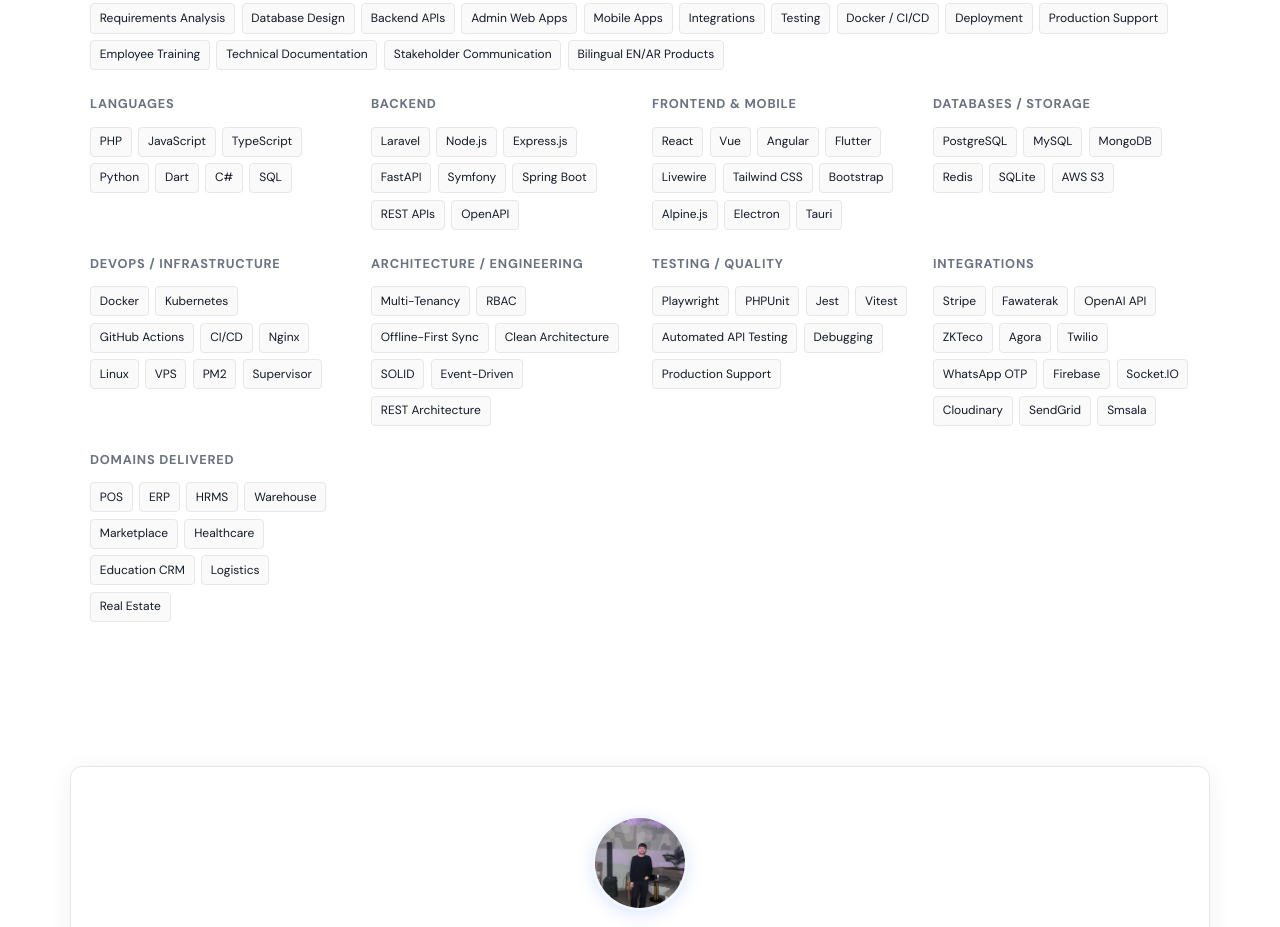
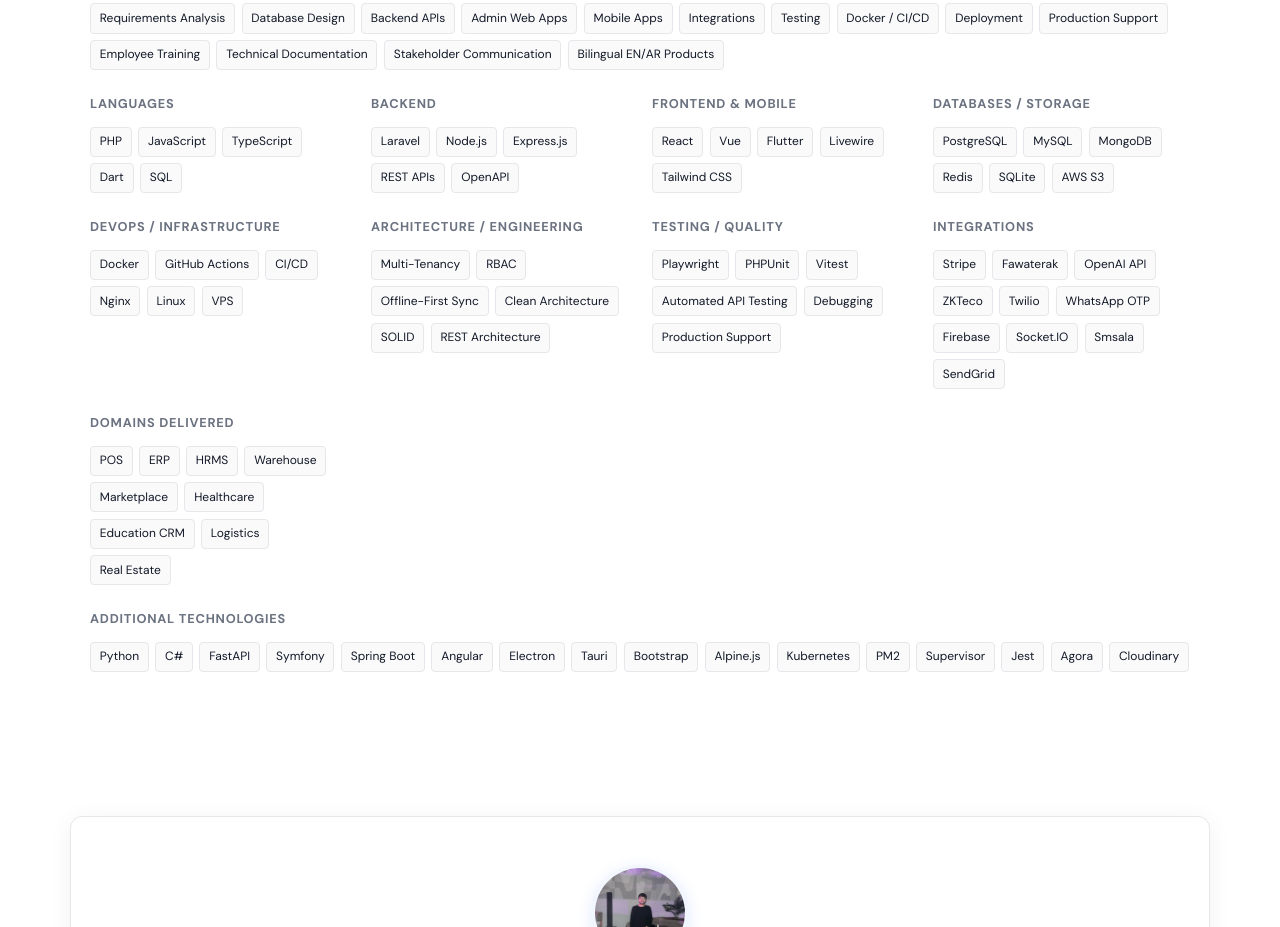
Before and after one commit to Abdelrahman1203/Abdelrahman1203.github.io, a plain HTML site: page index.html in a window 1280 px wide. Shown: the part 8978-9905 px from the top of the page. Drawn offline with Linux system fonts and the light colour scheme.

Commit message:
Tighten technical skills to emphasize production-proven stack.
Move less-demonstrated technologies into Additional Technologies on the portfolio and updated CV.

```diff
--- a/index.html
+++ b/index.html
@@ -207,19 +207,19 @@
           <div class="skill-group">
             <h4>Languages</h4>
             <div class="tags">
-              <span>PHP</span><span>JavaScript</span><span>TypeScript</span><span>Python</span><span>Dart</span><span>C#</span><span>SQL</span>
+              <span>PHP</span><span>JavaScript</span><span>TypeScript</span><span>Dart</span><span>SQL</span>
             </div>
           </div>
           <div class="skill-group">
             <h4>Backend</h4>
             <div class="tags">
-              <span>Laravel</span><span>Node.js</span><span>Express.js</span><span>FastAPI</span><span>Symfony</span><span>Spring Boot</span><span>REST APIs</span><span>OpenAPI</span>
+              <span>Laravel</span><span>Node.js</span><span>Express.js</span><span>REST APIs</span><span>OpenAPI</span>
             </div>
           </div>
           <div class="skill-group">
             <h4>Frontend & Mobile</h4>
             <div class="tags">
-              <span>React</span><span>Vue</span><span>Angular</span><span>Flutter</span><span>Livewire</span><span>Tailwind CSS</span><span>Bootstrap</span><span>Alpine.js</span><span>Electron</span><span>Tauri</span>
+              <span>React</span><span>Vue</span><span>Flutter</span><span>Livewire</span><span>Tailwind CSS</span>
             </div>
           </div>
           <div class="skill-group">
@@ -231,31 +231,37 @@
           <div class="skill-group">
             <h4>DevOps / Infrastructure</h4>
             <div class="tags">
-              <span>Docker</span><span>Kubernetes</span><span>GitHub Actions</span><span>CI/CD</span><span>Nginx</span><span>Linux</span><span>VPS</span><span>PM2</span><span>Supervisor</span>
+              <span>Docker</span><span>GitHub Actions</span><span>CI/CD</span><span>Nginx</span><span>Linux</span><span>VPS</span>
             </div>
           </div>
           <div class="skill-group">
             <h4>Architecture / Engineering</h4>
             <div class="tags">
-              <span>Multi-Tenancy</span><span>RBAC</span><span>Offline-First Sync</span><span>Clean Architecture</span><span>SOLID</span><span>Event-Driven</span><span>REST Architecture</span>
+              <span>Multi-Tenancy</span><span>RBAC</span><span>Offline-First Sync</span><span>Clean Architecture</span><span>SOLID</span><span>REST Architecture</span>
             </div>
           </div>
           <div class="skill-group">
             <h4>Testing / Quality</h4>
             <div class="tags">
-              <span>Playwright</span><span>PHPUnit</span><span>Jest</span><span>Vitest</span><span>Automated API Testing</span><span>Debugging</span><span>Production Support</span>
+              <span>Playwright</span><span>PHPUnit</span><span>Vitest</span><span>Automated API Testing</span><span>Debugging</span><span>Production Support</span>
             </div>
           </div>
           <div class="skill-group">
             <h4>Integrations</h4>
             <div class="tags">
-              <span>Stripe</span><span>Fawaterak</span><span>OpenAI API</span><span>ZKTeco</span><span>Agora</span><span>Twilio</span><span>WhatsApp OTP</span><span>Firebase</span><span>Socket.IO</span><span>Cloudinary</span><span>SendGrid</span><span>Smsala</span>
+              <span>Stripe</span><span>Fawaterak</span><span>OpenAI API</span><span>ZKTeco</span><span>Twilio</span><span>WhatsApp OTP</span><span>Firebase</span><span>Socket.IO</span><span>Smsala</span><span>SendGrid</span>
             </div>
           </div>
           <div class="skill-group">
             <h4>Domains Delivered</h4>
             <div class="tags">
               <span>POS</span><span>ERP</span><span>HRMS</span><span>Warehouse</span><span>Marketplace</span><span>Healthcare</span><span>Education CRM</span><span>Logistics</span><span>Real Estate</span>
+            </div>
+          </div>
+          <div class="skill-group skill-group-wide">
+            <h4>Additional Technologies</h4>
+            <div class="tags">
+              <span>Python</span><span>C#</span><span>FastAPI</span><span>Symfony</span><span>Spring Boot</span><span>Angular</span><span>Electron</span><span>Tauri</span><span>Bootstrap</span><span>Alpine.js</span><span>Kubernetes</span><span>PM2</span><span>Supervisor</span><span>Jest</span><span>Agora</span><span>Cloudinary</span>
             </div>
           </div>
         </div>
```
